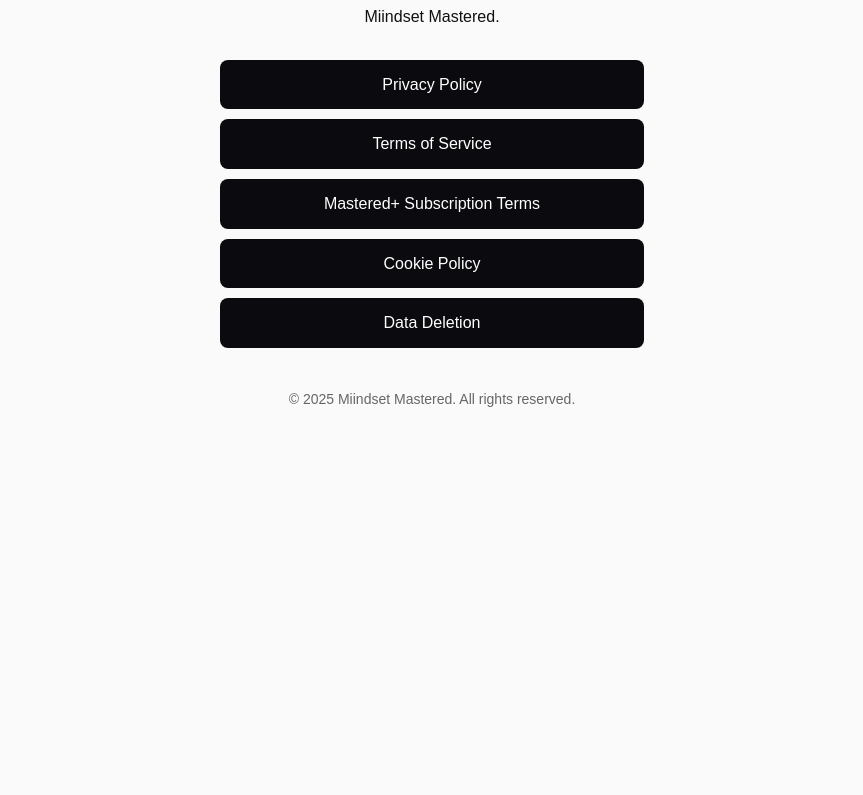
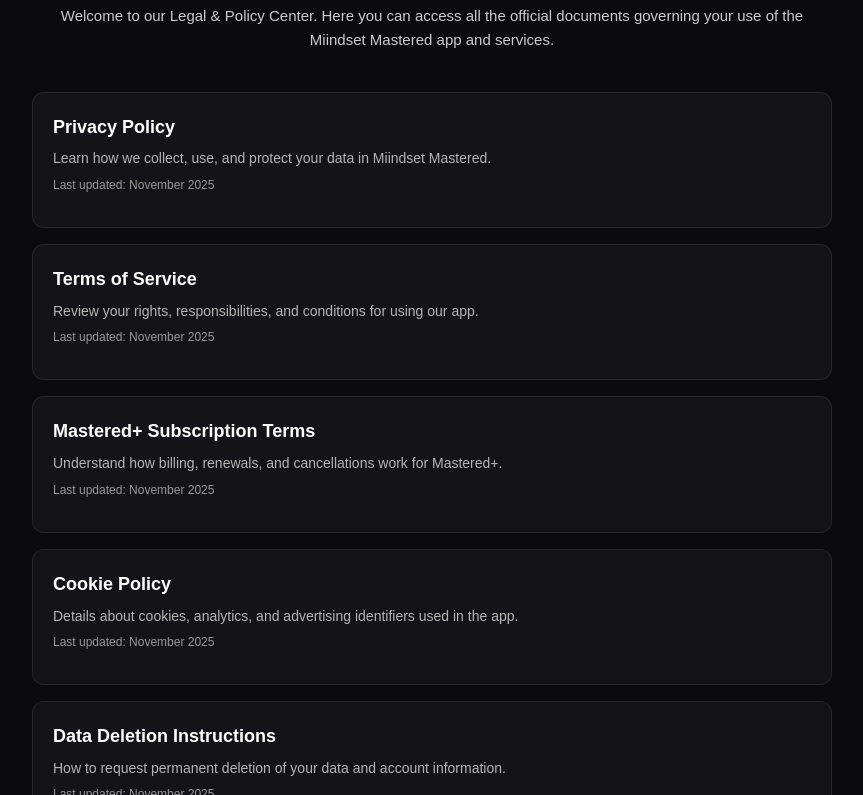
Before and after one commit to Miindset-Mastered/Legal-hub, a plain HTML site: page index.html in a window 1280 px wide. Shown: the part 129-924 px from the top of the page, without its empty margins (208-1071 px from the left). Before the commit the page ends 800 px from the top, so only its background shows below. Drawn offline with Linux system fonts and the light colour scheme.

Commit message:
Update index.html

```diff
--- a/index.html
+++ b/index.html
@@ -3,60 +3,149 @@
 <head>
   <meta charset="UTF-8" />
   <meta name="viewport" content="width=device-width, initial-scale=1.0" />
-  <title>Miindset Mastered — Legal & Policies</title>
+  <title>Legal & Policies | Miindset Mastered</title>
   <style>
     body {
-      font-family: Arial, sans-serif;
-      background: #fafafa;
-      color: #111;
+      font-family: 'Arial', sans-serif;
+      background-color: #0b0b0f;
+      color: #e6e6e6;
       line-height: 1.6;
-      max-width: 700px;
-      margin: 50px auto;
-      padding: 0 16px;
-      text-align: center;
+      margin: 0;
+      padding: 0;
+      display: flex;
+      justify-content: center;
+      align-items: flex-start;
+      min-height: 100vh;
+    }
+    main {
+      max-width: 800px;
+      width: 100%;
+      padding: 40px 20px 80px;
     }
     h1 {
-      margin-bottom: 10px;
-      font-size: 26px;
+      text-align: center;
+      margin-bottom: 20px;
+      color: #ffffff;
+      letter-spacing: 0.8px;
     }
-    p {
-      margin-bottom: 30px;
+    p.intro {
+      text-align: center;
+      margin-bottom: 40px;
+      color: #cccccc;
+      font-size: 15px;
+    }
+    .card {
+      background: rgba(255, 255, 255, 0.04);
+      border: 1px solid rgba(255, 255, 255, 0.08);
+      border-radius: 12px;
+      padding: 20px;
+      margin-bottom: 16px;
+      transition: all 0.25s ease;
+    }
+    .card:hover {
+      transform: translateY(-2px);
+      border-color: #d4af37;
+      box-shadow: 0 0 10px rgba(212, 175, 55, 0.2);
     }
     a {
+      text-decoration: none;
+      color: inherit;
       display: block;
-      margin: 10px auto;
-      padding: 12px;
-      border-radius: 8px;
-      background: #0b0b0f;
-      color: #fff;
-      text-decoration: none;
-      width: 80%;
-      max-width: 400px;
-      transition: background 0.2s ease;
     }
-    a:hover {
-      background: #1a1a1f;
+    h2 {
+      margin-top: 0;
+      margin-bottom: 6px;
+      color: #ffffff;
+      font-size: 18px;
+    }
+    p.desc {
+      margin: 0;
+      color: #b5b5b5;
+      font-size: 14px;
+    }
+    p.date {
+      margin-top: 6px;
+      font-size: 12px;
+      color: #999999;
     }
     footer {
       margin-top: 40px;
-      font-size: 14px;
-      color: #666;
+      text-align: center;
+      color: #777;
+      font-size: 13px;
+    }
+    footer a {
+      color: #d4af37;
+      text-decoration: none;
+    }
+    footer a:hover {
+      text-decoration: underline;
     }
   </style>
 </head>
 <body>
-  <h1>Miindset Mastered Legal Hub</h1>
-  <p>Welcome to our Legal & Policy Center.
-     Here you can find all the documents governing your use of Miindset Mastered.</p>
+  <main>
+    <h1>Miindset Mastered Legal Hub</h1>
+    <p class="intro">
+      Welcome to our Legal & Policy Center. Here you can access all the official documents
+      governing your use of the Miindset Mastered app and services.
+    </p>
 
-  <a href="privacy-policy.html">Privacy Policy</a>
-  <a href="terms.html">Terms of Service</a>
-  <a href="subscription.html">Mastered+ Subscription Terms</a>
-  <a href="cookies.html">Cookie Policy</a>
-  <a href="data-deletion.html">Data Deletion</a>
+    <a href="privacy-policy.html">
+      <div class="card">
+        <h2>Privacy Policy</h2>
+        <p class="desc">
+          Learn how we collect, use, and protect your data in Miindset Mastered.
+        </p>
+        <p class="date">Last updated: November 2025</p>
+      </div>
+    </a>
 
-  <footer>
-    &copy; 2025 Miindset Mastered. All rights reserved.
-  </footer>
+    <a href="terms.html">
+      <div class="card">
+        <h2>Terms of Service</h2>
+        <p class="desc">
+          Review your rights, responsibilities, and conditions for using our app.
+        </p>
+        <p class="date">Last updated: November 2025</p>
+      </div>
+    </a>
+
+    <a href="subscription.html">
+      <div class="card">
+        <h2>Mastered+ Subscription Terms</h2>
+        <p class="desc">
+          Understand how billing, renewals, and cancellations work for Mastered+.
+        </p>
+        <p class="date">Last updated: November 2025</p>
+      </div>
+    </a>
+
+    <a href="cookies.html">
+      <div class="card">
+        <h2>Cookie Policy</h2>
+        <p class="desc">
+          Details about cookies, analytics, and advertising identifiers used in the app.
+        </p>
+        <p class="date">Last updated: November 2025</p>
+      </div>
+    </a>
+
+    <a href="data-deletion.html">
+      <div class="card">
+        <h2>Data Deletion Instructions</h2>
+        <p class="desc">
+          How to request permanent deletion of your data and account information.
+        </p>
+        <p class="date">Last updated: November 2025</p>
+      </div>
+    </a>
+
+    <footer>
+      © 2025 Miindset Mastered. All rights reserved.
+      <br>
+      Contact us: <a href="mailto:miindsetmastered@gmail.com">miindsetmastered@gmail.com</a>
+    </footer>
+  </main>
 </body>
 </html>
```
